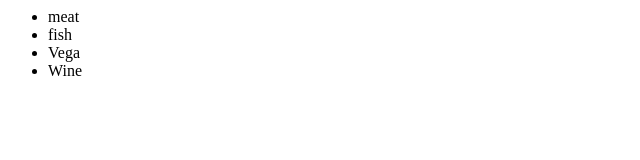
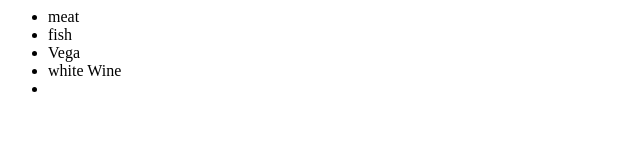
Before and after one commit to ADirin/SecondTestGitHub, a plain HTML site: page index.html in a window 1280 px wide. Shown: the full height of the page, 0-640 px from the left. Drawn offline with Linux system fonts and the light colour scheme.

Commit message:
tag added

```diff
--- a/index.html
+++ b/index.html
@@ -5,7 +5,8 @@
         <li>meat</li>
         <li>fish</li>
         <li>Vega</li>
-        <li>Wine</li>
+        <li>white Wine </li>
+        <li></li>
     </ul>
 </div>
 </body>
```
